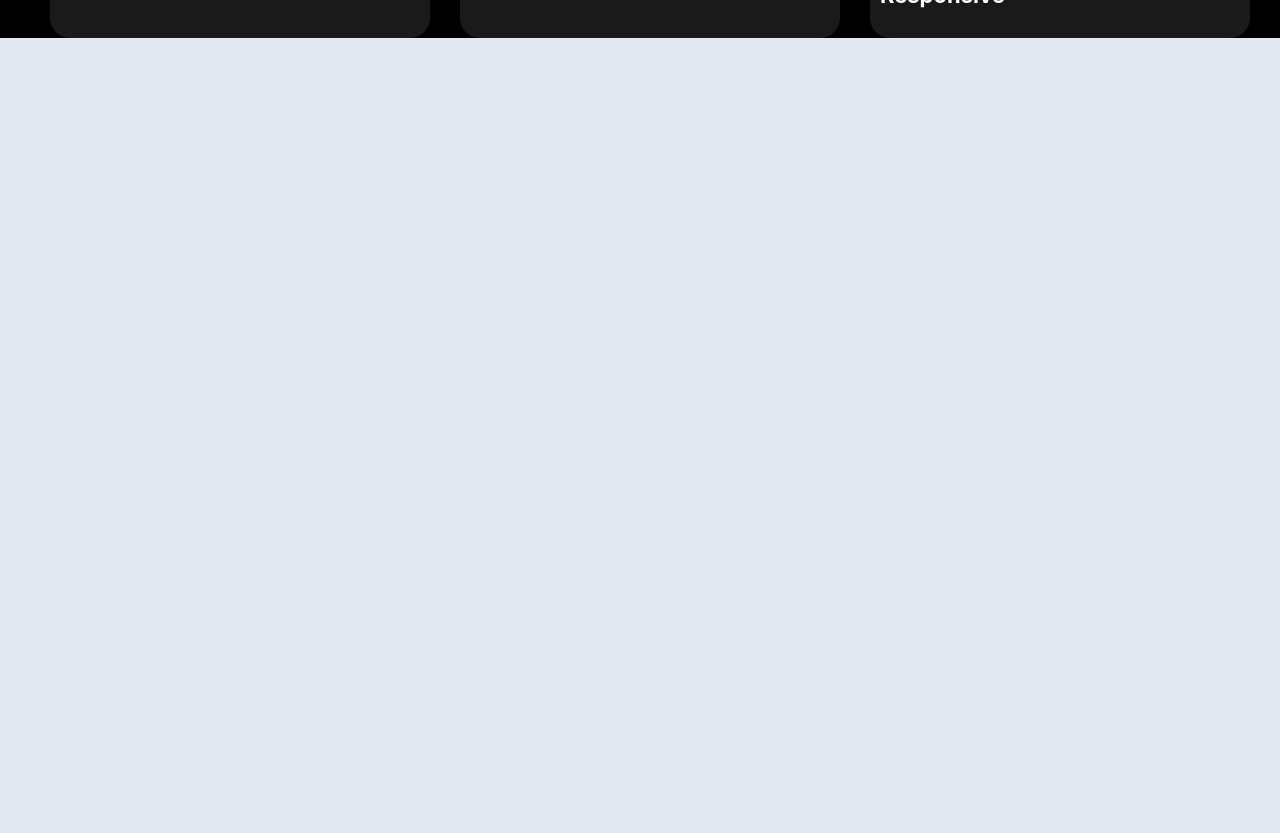
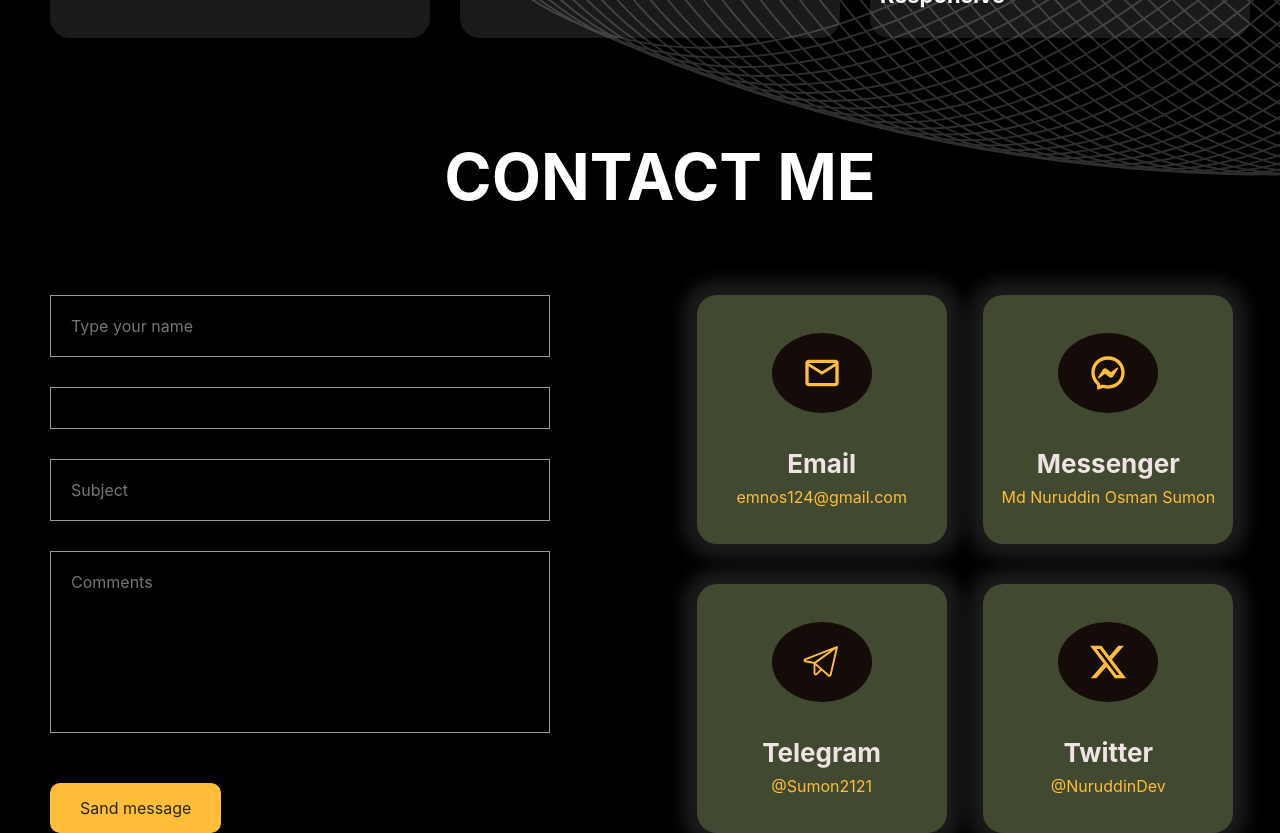
Before and after one commit to nuruddin-osman/checkPortfolio, a React (Vite) app: page / in a window 1280 px wide. Shown: the part 3380-4213 px from the top of the page. Before the commit the page ends 3518 px from the top, so only its background shows below. Built offline with nearby package versions, Linux system fonts and the light colour scheme.

Commit message:
Contacts done

```diff
--- a/src/App.jsx
+++ b/src/App.jsx
@@ -5,6 +5,7 @@ import Banner from './sections/banner/Banner'
 import About from './sections/about/About'
 import Skill from './sections/skill/Skill'
 import Projects from './sections/projects/Projects'
+import Contact from './sections/contacts/contact'
 
 const App = () => {
   return (
@@ -16,6 +17,7 @@ const App = () => {
             <About/>
             <Skill/>
             <Projects/>
+            <Contact/>
         </div>
     </section>
     </>
--- /dev/null
+++ b/src/sections/contacts/Contact.jsx
@@ -0,0 +1,71 @@
+import React from 'react'
+import './contact.css'
+import { MdOutlineMail } from "react-icons/md";
+import { RiMessengerLine } from "react-icons/ri";
+import { PiTelegramLogoLight } from "react-icons/pi";
+import { FaXTwitter } from "react-icons/fa6";
+
+const Contact = () => {
+  return (
+    <section id='contact'>
+        <div className="contact">
+            <h2 className='section_heading'>contact me</h2>
+            <div className="contacts">
+                <div className="contact_form">
+                    <form action="communication" className='form'>
+                        <input className='inputField' type="text" name='name' placeholder='Type your name' required />
+                        <inLinkput className='inputField' type="email" name='email' placeholder='Type your email' required />
+                        <input className='inputField' type="text" name='subject' placeholder='Subject'/>
+                        <textarea className='inputField' name="message" id="areaField" spellCheck="false"  placeholder='Comments' rows="7"></textarea>
+                        <button type='submit' className='sandBtn'>Sand message</button>
+                    </form>
+                </div>
+                <div className="contact_icons">
+                   {/* ===================Email===================== */}
+                    <div className="contact_links">
+                        <div className="icon_wrapper">
+                            <a href="#" className='email_icons'>
+                                <MdOutlineMail className='contact_icon'/>
+                            </a>
+                        </div>
+                        <h3>Email</h3>
+                        <h5><a href="#" className='contact_link text_trans'>emnos124@gmail.com</a></h5>
+                    </div>
+                    {/* ===================Messenger===================== */}
+                    <div className="contact_links">
+                        <div className="icon_wrapper">
+                            <a href="#" className='email_icons'>
+                                <RiMessengerLine className='contact_icon'/>
+                            </a>
+                        </div>
+                        <h3>Messenger</h3>
+                        <h5><a href="#" className='contact_link messenger'>Md Nuruddin Osman Sumon</a></h5>
+                    </div>
+                    {/* ===================Telegram===================== */}
+                    <div className="contact_links">
+                        <div className="icon_wrapper">
+                            <a href="#" className='email_icons'>
+                                <PiTelegramLogoLight className='contact_icon'/>
+                            </a>
+                        </div>
+                        <h3>Telegram</h3>
+                        <h5><a href="#" className='contact_link'>@Sumon2121</a></h5>
+                    </div>
+                    {/* ===================Twitter===================== */}
+                    <div className="contact_links">
+                        <div className="icon_wrapper">
+                            <a href="#" className='email_icons'>
+                                <FaXTwitter className='contact_icon'/>
+                            </a>
+                        </div>
+                        <h3>Twitter</h3>
+                        <h5><a href="#" className='contact_link'>@NuruddinDev</a></h5>
+                    </div>
+                </div>
+            </div>
+        </div>
+    </section>
+  )
+}
+
+export default Contact
--- /dev/null
+++ b/src/sections/contacts/contact.css
@@ -0,0 +1,166 @@
+#contact{
+    margin: 0 50px;
+}
+.contacts{
+    display: flex;
+    justify-content: space-between;
+    gap: 50px;
+}
+.contact_form{
+    width: 500px;
+}
+.inputField{
+    display: block;
+    font-family: 'Inter', sans-serif;
+    color: #FFF;
+    font-size: 16px;
+    font-weight: 400;
+    padding: 20px;
+    width: 100%;
+    margin-bottom: 30px;
+    background: transparent;
+    border: 1px solid #979797;
+    outline: none;
+    transition: 0.3s;
+
+}
+.inputField:focus{
+    border: 1px solid #ffbd39;
+    background-color: rgba(255, 255, 255, 0.1);
+}
+#areaField{
+    resize: none;
+}
+.sandBtn{
+    font-family: 'Inter', sans-serif;
+    font-size: 16px;
+    font-weight: 400;
+    padding: 15px 30px;
+    outline: none;
+    border: none;
+    border-radius: 10px;
+    transition: 0.3s;
+    cursor: pointer;
+    color: #262626;
+    background-color: #ffbd39;
+    margin-top: 20px;
+}
+.sandBtn:hover{
+    background-color: #262626;
+    color: #ffbd39;
+}
+.contact_icons{
+    display: flex;
+    flex-wrap: wrap;
+    width: 50%;
+    row-gap: 40px;
+    justify-content: space-evenly;
+}
+
+.icon_wrapper{
+    border-radius: 50%;
+    background-color: rgba(14, 2, 2, 0.865);
+    height: 80px;
+    width: 100px;
+    position: relative;
+}
+.contact_links{
+    width: 250px;
+    background-color: #dbf7a64b;
+    display: flex;
+    flex-direction: column;
+    align-items: center;
+    justify-content: center;
+    padding: 10px;
+    border-radius: 20px;
+    box-shadow: 0px 0px 15px 15px rgba(255, 255, 255, 0.1);
+    transition: 0.5s;
+}
+.contact_links:hover{
+    box-shadow: 0px 0px 15px 15px lightblue;
+}
+
+.contact_icon{
+    font-size: 40px;
+    position: absolute;
+    top: 50%;
+    left: 50%;
+    transform: translate(-50%, -50%);
+    color: #ffbd39;
+}
+.contact_links h3{
+    font-family: 'Inter', sans-serif;
+    font-size: 26px;
+    font-weight: 700;
+    color: #f0e3e3;
+    margin: 35px 0 8px;
+}
+.contact_link{
+    font-family: 'Inter', sans-serif;
+    font-size: 16px;
+    font-weight: 400;
+    color: #ffbd39;
+    transition: all 0.5s ease;
+}
+.contact_links:hover .contact_link{
+    text-decoration: underline;
+    color: gainsboro;
+}
+.text_trans{
+    text-transform: lowercase;
+}
+
+/* ================================Respnsive========================== */
+
+@media screen and (max-width: 1024px){
+    .contact_form{
+        width: 400px;
+    }
+    .contact_icons{
+        width: auto;
+        row-gap: 40px;
+    }
+    .contact_links {
+        width: 192px;
+        padding: 5px;
+        border-radius: 15px;
+        box-shadow: 0px 0px 5px 5px rgba(255, 255, 255, 0.1);
+    }
+    .contact_links:hover{
+        box-shadow: 0px 0px 5px 5px lightblue;
+    }
+    .sandBtn {
+        padding: 10px 15px;
+    }
+    .messenger{
+        font-size: 13px;
+    }
+}
+/* =======================Medium============================ */
+@media screen and (max-width: 768px){
+    #contact{
+        margin: 0 25px;
+    }
+    .contacts{
+        flex-direction: column;
+        gap: 100px;
+    }
+    .contact_form{
+        width: 100%;
+    }
+    .form{
+        width: 500px;
+        margin: 0 auto;
+    }
+    .sandBtn {
+
+        margin-top: 0px;
+    }
+    .contact_icons{
+        width: 100%;
+        gap: 50px;
+    }
+    .contact_links{
+        width: 235px;
+    }
+}
```
